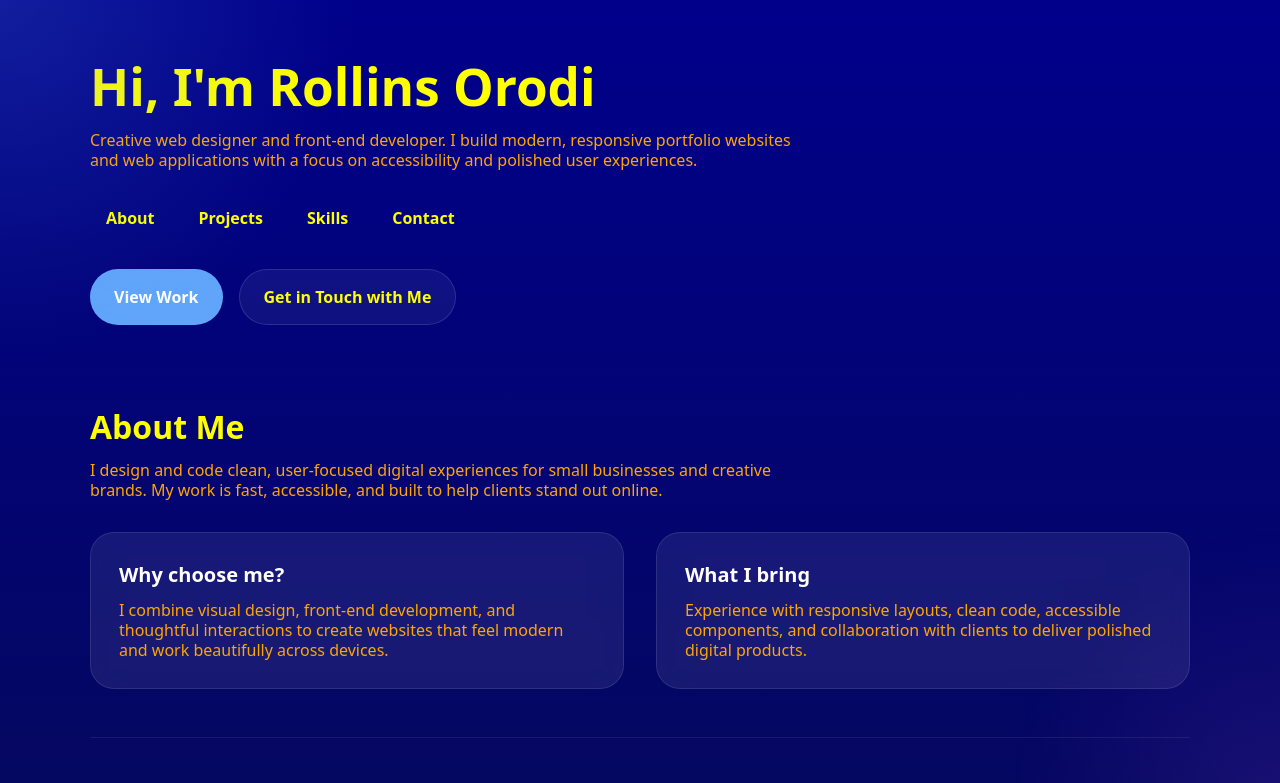
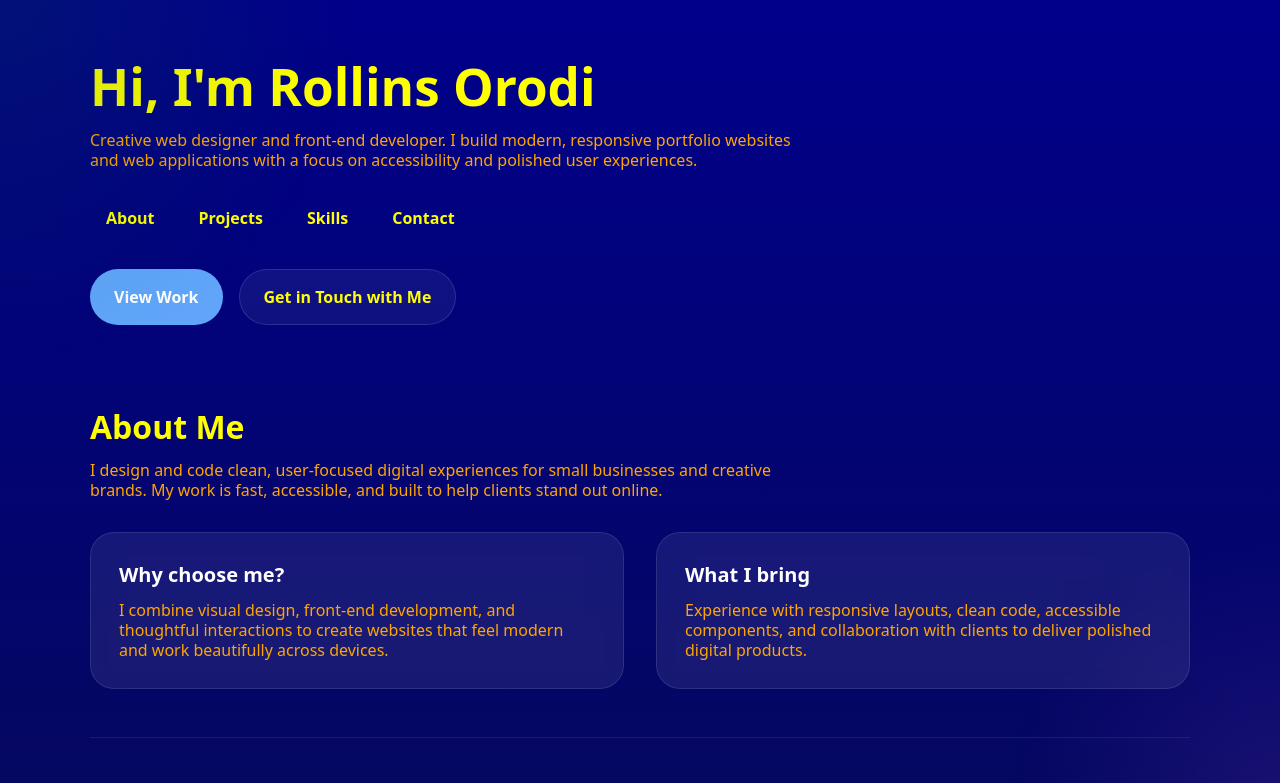
Before and after one commit to rollinsorodi-create/About-me, a plain HTML site: page index.html in a window 1280 px wide. Shown: the top 783 px of the page. Drawn offline with Linux system fonts and the light colour scheme.

Commit message:
Update index.html

```diff
--- a/index.html
+++ b/index.html
@@ -32,7 +32,7 @@
             position: fixed;
             inset: 0;
             pointer-events: none;
-            background: radial-gradient(circle at top left, rgba(96, 165, 250, 0.18), transparent 24%),
+            background: radial-gradient(circle at top left, rgba(10, 97, 42, 0.18), transparent 24%),
                         radial-gradient(circle at bottom right, rgba(168, 85, 247, 0.12), transparent 18%);
         }
 
```
